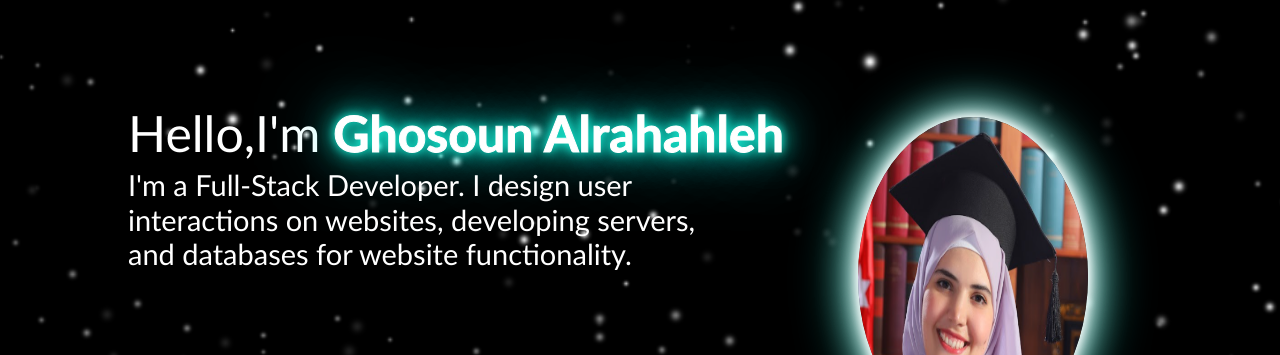
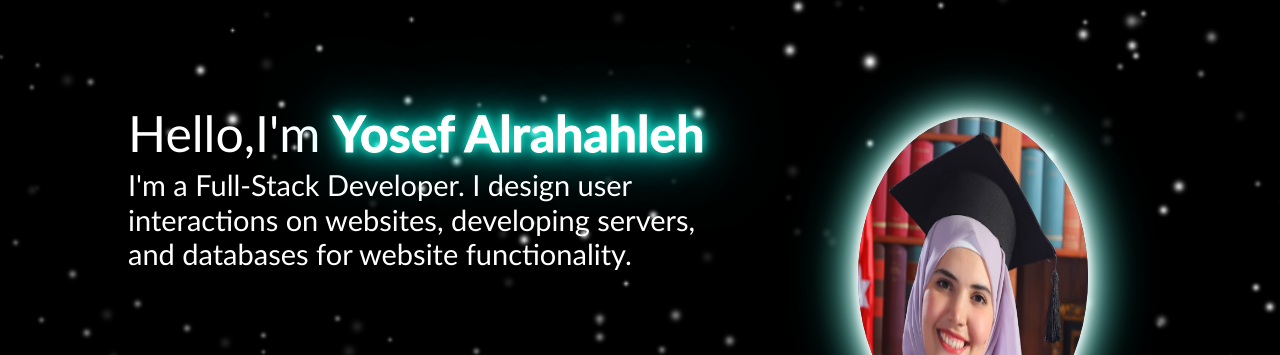
Before and after one commit to ghosounalrahahleh/FirstProject, a plain HTML site: page index.html in a window 1280 px wide. Shown: the part 123-478 px from the top of the page. Drawn offline with nearby package versions, Linux system fonts and the light colour scheme.

Commit message:
change the name

```diff
--- a/index.html
+++ b/index.html
@@ -33,7 +33,7 @@
       <!-- start of home section -->
       <section class="home" id="go-home">
         <div>
-          <h1>Hello,I'm <span> Ghosoun Alrahahleh</span></h1>
+          <h1>Hello,I'm <span> Yosef Alrahahleh</span></h1>
           <h2>
             I'm a Full-Stack Developer. I design user interactions on websites,
             developing servers, and databases for website functionality.
```
